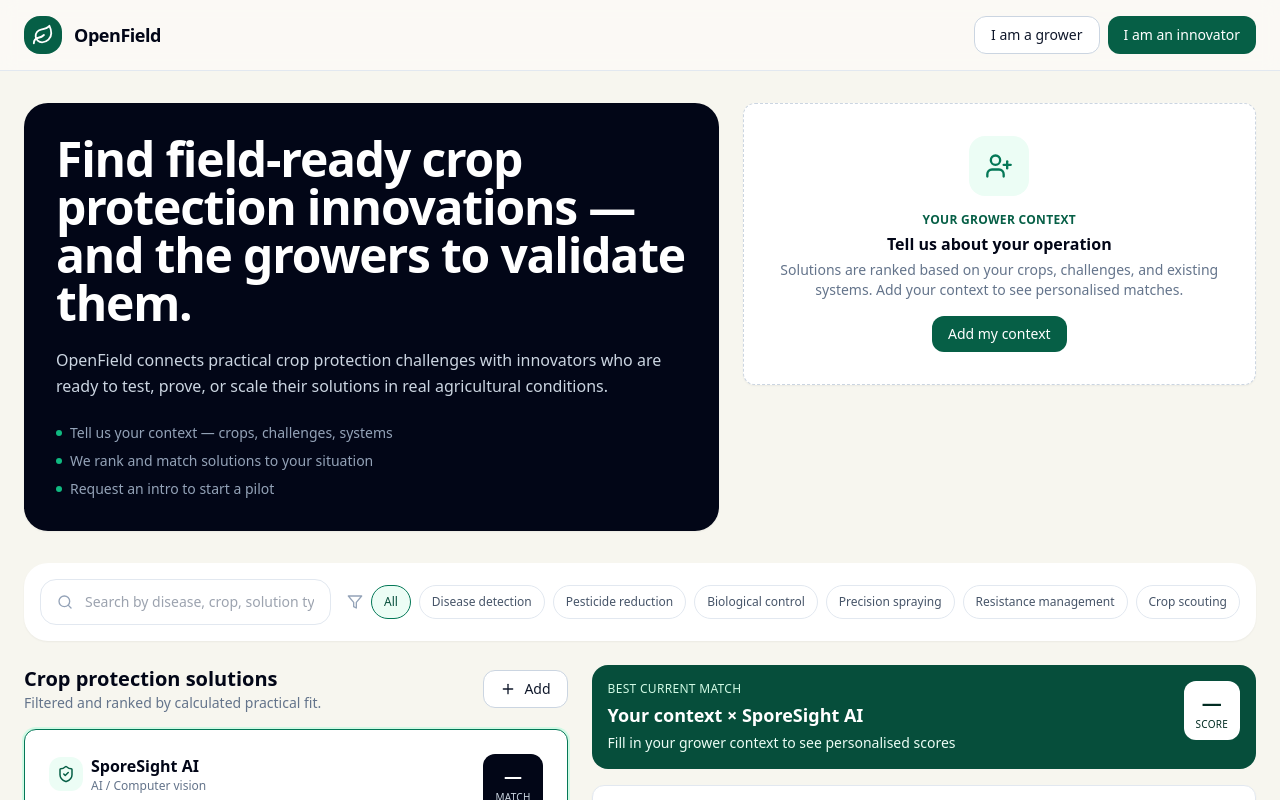
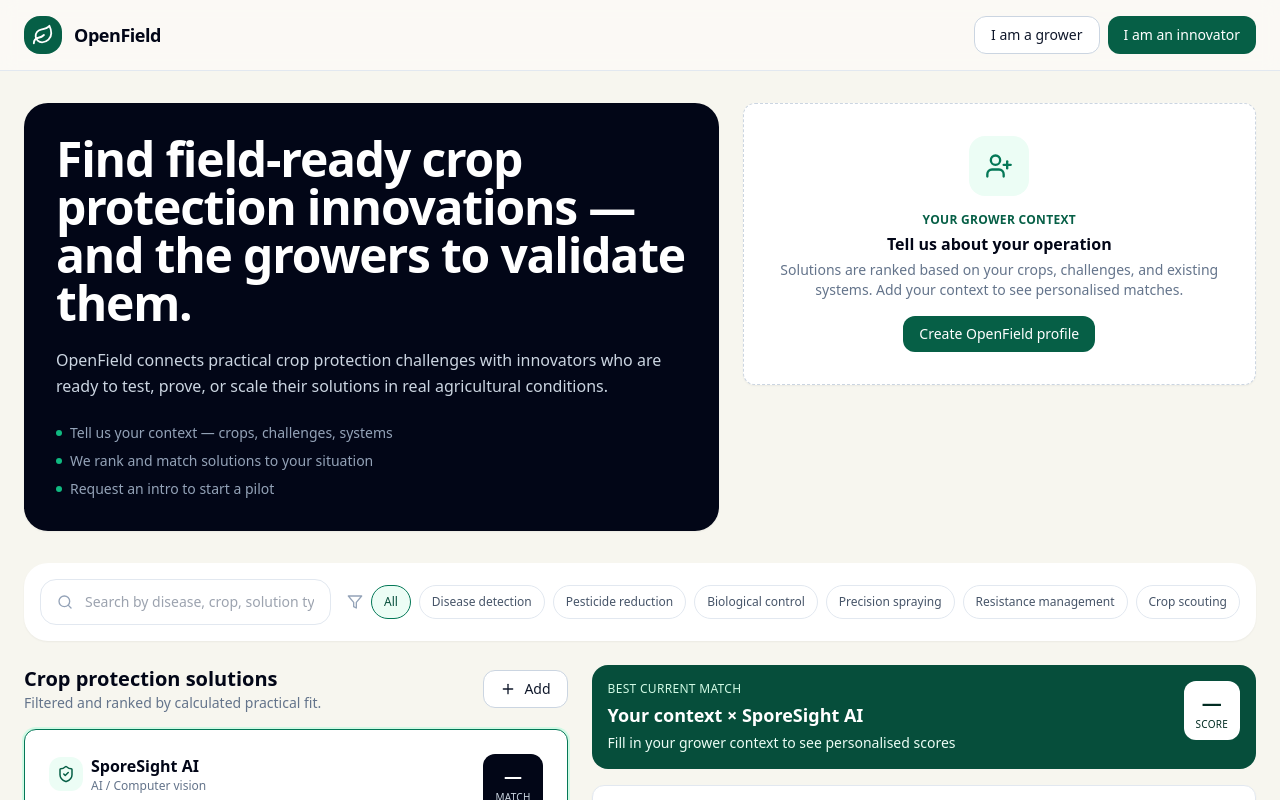
Before and after one commit to ArenddenHartog/OpenField, a Next.js app: page / in a window 1280 px wide. Shown: the top 800 px of the page. Built offline with nearby package versions, Linux system fonts and the light colour scheme.

Commit message:
Rename anonymous grower CTA to "Create OpenField profile"
https://claude.ai/code/session_01QrETJZihq4GKkyjcpEEQUH

```diff
--- a/src/components/GrowerPanel.tsx
+++ b/src/components/GrowerPanel.tsx
@@ -35,7 +35,7 @@ export function GrowerPanel({ grower, onEdit }: GrowerPanelProps) {
             onClick={onEdit}
             className="rounded-xl bg-emerald-800 hover:bg-emerald-900"
           >
-            Add my context
+            Create OpenField profile
           </Button>
         </CardContent>
       </Card>
```
